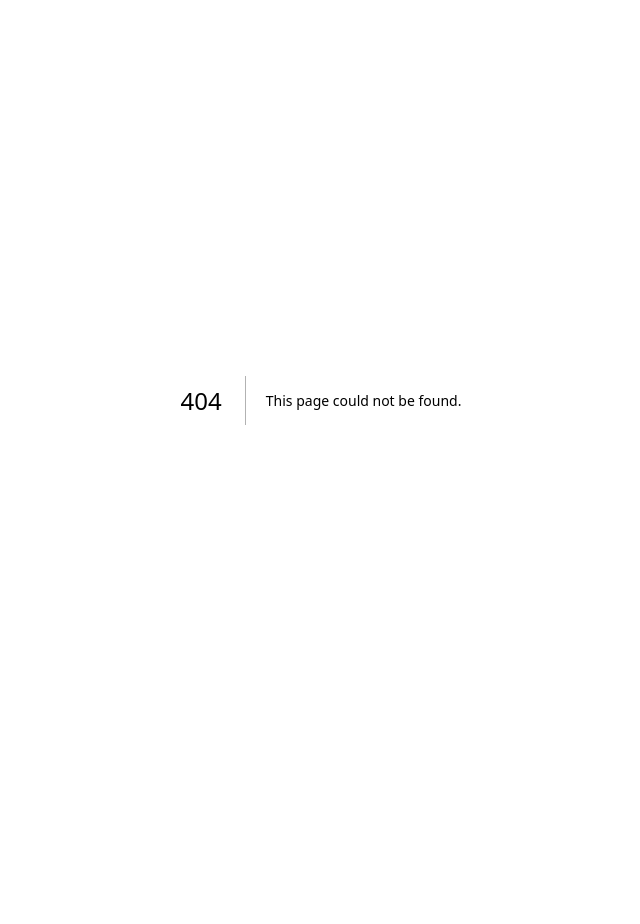
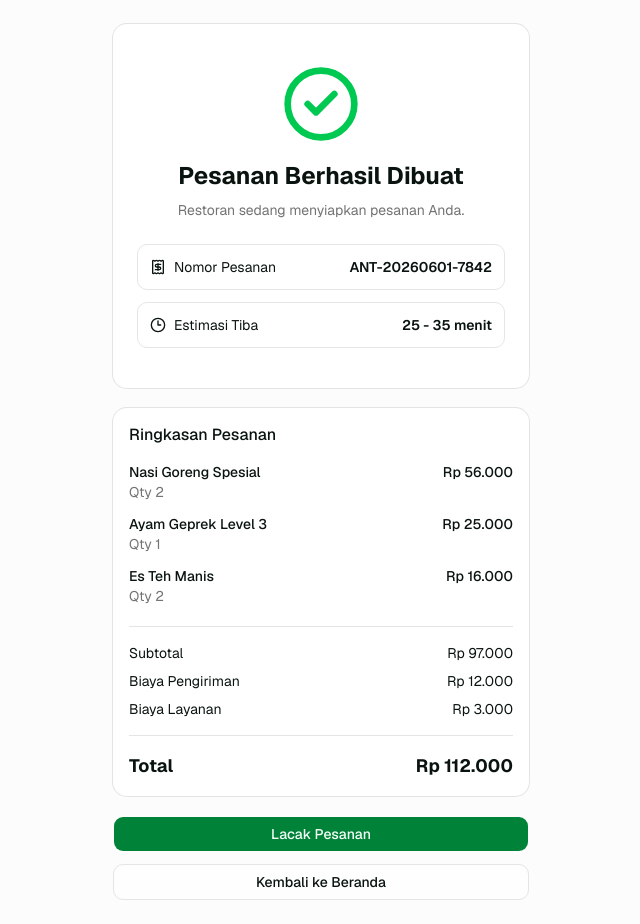
Before and after one commit to tomobung4-ai/antargo, a Next.js app: page /order-success in a window 1280 px wide. Before the commit this address had no page. Shown: the whole page, without its empty margins (319-959 px from the left). Before the commit the page ends 800 px from the top, so only its background shows below. Built offline with nearby package versions, Linux system fonts and the light colour scheme.

Commit message:
Add order success flow

```diff
--- /dev/null
+++ b/app/order-success/page.tsx
@@ -0,0 +1,33 @@
+import SuccessCard from "@/components/order-success/success-card";
+import OrderSummary from "@/components/order-success/order-summary";
+import ActionButtons from "@/components/order-success/action-buttons";
+
+import { orderSuccessData } from "@/lib/mock-order-success";
+
+export default function OrderSuccessPage() {
+  return (
+    <main className="min-h-screen bg-muted/30">
+      <div className="mx-auto max-w-md px-4 py-6">
+        <div className="space-y-5">
+          <SuccessCard
+            orderNumber={
+              orderSuccessData.orderNumber
+            }
+            estimatedDelivery={
+              orderSuccessData.estimatedDelivery
+            }
+          />
+
+          <OrderSummary
+            items={orderSuccessData.items}
+            paymentSummary={
+              orderSuccessData.paymentSummary
+            }
+          />
+
+          <ActionButtons />
+        </div>
+      </div>
+    </main>
+  );
+}
--- /dev/null
+++ b/components/order-success/action-buttons.tsx
@@ -0,0 +1,26 @@
+"use client";
+
+import Link from "next/link";
+import { Button } from "@/components/ui/button";
+
+export default function ActionButtons() {
+  return (
+    <div className="flex flex-col gap-3">
+      <Button asChild size="lg">
+        <Link href="/tracking">
+          Lacak Pesanan
+        </Link>
+      </Button>
+
+      <Button
+        asChild
+        variant="outline"
+        size="lg"
+      >
+        <Link href="/">
+          Kembali ke Beranda
+        </Link>
+      </Button>
+    </div>
+  );
+}
--- /dev/null
+++ b/components/order-success/order-summary.tsx
@@ -0,0 +1,111 @@
+import {
+  Card,
+  CardContent,
+  CardHeader,
+  CardTitle,
+} from "@/components/ui/card";
+
+type Item = {
+  id: string;
+  name: string;
+  quantity: number;
+  price: number;
+};
+
+type PaymentSummary = {
+  subtotal: number;
+  deliveryFee: number;
+  serviceFee: number;
+  total: number;
+};
+
+type OrderSummaryProps = {
+  items: Item[];
+  paymentSummary: PaymentSummary;
+};
+
+export default function OrderSummary({
+  items,
+  paymentSummary,
+}: OrderSummaryProps) {
+  return (
+    <Card>
+      <CardHeader>
+        <CardTitle>Ringkasan Pesanan</CardTitle>
+      </CardHeader>
+
+      <CardContent className="space-y-5">
+        <div className="space-y-3">
+          {items.map((item) => (
+            <div
+              key={item.id}
+              className="flex justify-between"
+            >
+              <div>
+                <p className="font-medium">
+                  {item.name}
+                </p>
+
+                <p className="text-sm text-muted-foreground">
+                  Qty {item.quantity}
+                </p>
+              </div>
+
+              <p className="font-medium">
+                Rp{" "}
+                {(
+                  item.price * item.quantity
+                ).toLocaleString("id-ID")}
+              </p>
+            </div>
+          ))}
+        </div>
+
+        <div className="border-t pt-4">
+          <div className="space-y-2 text-sm">
+            <div className="flex justify-between">
+              <span>Subtotal</span>
+              <span>
+                Rp{" "}
+                {paymentSummary.subtotal.toLocaleString(
+                  "id-ID"
+                )}
+              </span>
+            </div>
+
+            <div className="flex justify-between">
+              <span>Biaya Pengiriman</span>
+              <span>
+                Rp{" "}
+                {paymentSummary.deliveryFee.toLocaleString(
+                  "id-ID"
+                )}
+              </span>
+            </div>
+
+            <div className="flex justify-between">
+              <span>Biaya Layanan</span>
+              <span>
+                Rp{" "}
+                {paymentSummary.serviceFee.toLocaleString(
+                  "id-ID"
+                )}
+              </span>
+            </div>
+          </div>
+
+          <div className="mt-4 flex justify-between border-t pt-4 text-lg font-bold">
+            <span>Total</span>
+
+            <span>
+              Rp{" "}
+              {paymentSummary.total.toLocaleString(
+                "id-ID"
+              )}
+            </span>
+          </div>
+        </div>
+      </CardContent>
+    </Card>
+  );
+}
--- /dev/null
+++ b/components/order-success/success-card.tsx
@@ -0,0 +1,59 @@
+import { CheckCircle2, Clock3, Receipt } from "lucide-react";
+import {
+  Card,
+  CardContent,
+} from "@/components/ui/card";
+
+type SuccessCardProps = {
+  orderNumber: string;
+  estimatedDelivery: string;
+};
+
+export default function SuccessCard({
+  orderNumber,
+  estimatedDelivery,
+}: SuccessCardProps) {
+  return (
+    <Card>
+      <CardContent className="flex flex-col items-center p-6 text-center">
+        <CheckCircle2 className="mb-4 h-20 w-20 text-green-500" />
+
+        <h1 className="text-2xl font-bold">
+          Pesanan Berhasil Dibuat
+        </h1>
+
+        <p className="mt-2 text-sm text-muted-foreground">
+          Restoran sedang menyiapkan pesanan Anda.
+        </p>
+
+        <div className="mt-6 w-full space-y-3">
+          <div className="flex items-center justify-between rounded-lg border p-3">
+            <div className="flex items-center gap-2">
+              <Receipt className="h-4 w-4" />
+              <span className="text-sm">
+                Nomor Pesanan
+              </span>
+            </div>
+
+            <span className="font-semibold">
+              {orderNumber}
+            </span>
+          </div>
+
+          <div className="flex items-center justify-between rounded-lg border p-3">
+            <div className="flex items-center gap-2">
+              <Clock3 className="h-4 w-4" />
+              <span className="text-sm">
+                Estimasi Tiba
+              </span>
+            </div>
+
+            <span className="font-semibold">
+              {estimatedDelivery}
+            </span>
+          </div>
+        </div>
+      </CardContent>
+    </Card>
+  );
+}
--- /dev/null
+++ b/lib/mock-order-success.ts
@@ -0,0 +1,32 @@
+export const orderSuccessData = {
+  orderNumber: "ANT-20260601-7842",
+  estimatedDelivery: "25 - 35 menit",
+
+  items: [
+    {
+      id: "1",
+      name: "Nasi Goreng Spesial",
+      quantity: 2,
+      price: 28000,
+    },
+    {
+      id: "2",
+      name: "Ayam Geprek Level 3",
+      quantity: 1,
+      price: 25000,
+    },
+    {
+      id: "3",
+      name: "Es Teh Manis",
+      quantity: 2,
+      price: 8000,
+    },
+  ],
+
+  paymentSummary: {
+    subtotal: 97000,
+    deliveryFee: 12000,
+    serviceFee: 3000,
+    total: 112000,
+  },
+};
```
